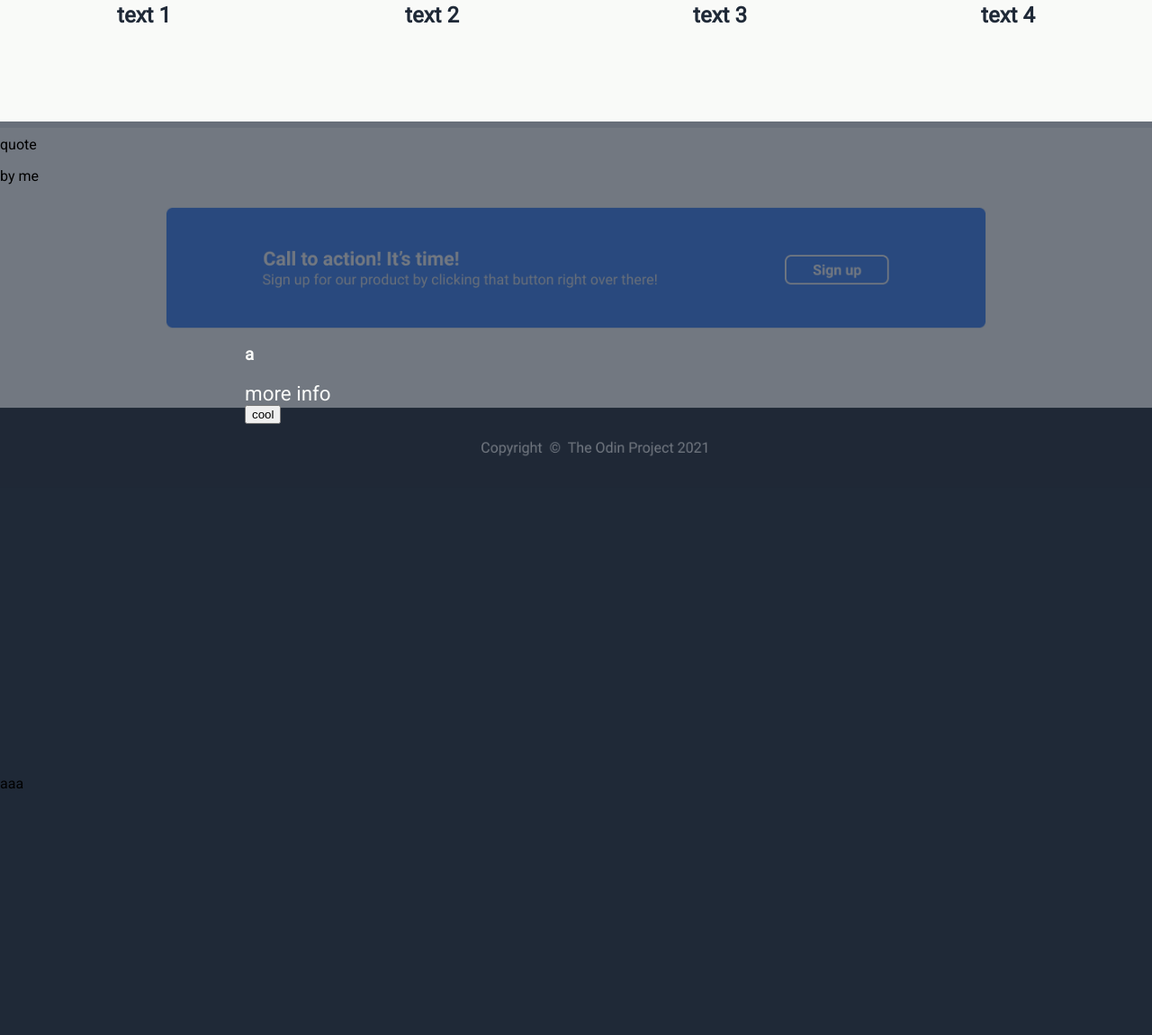
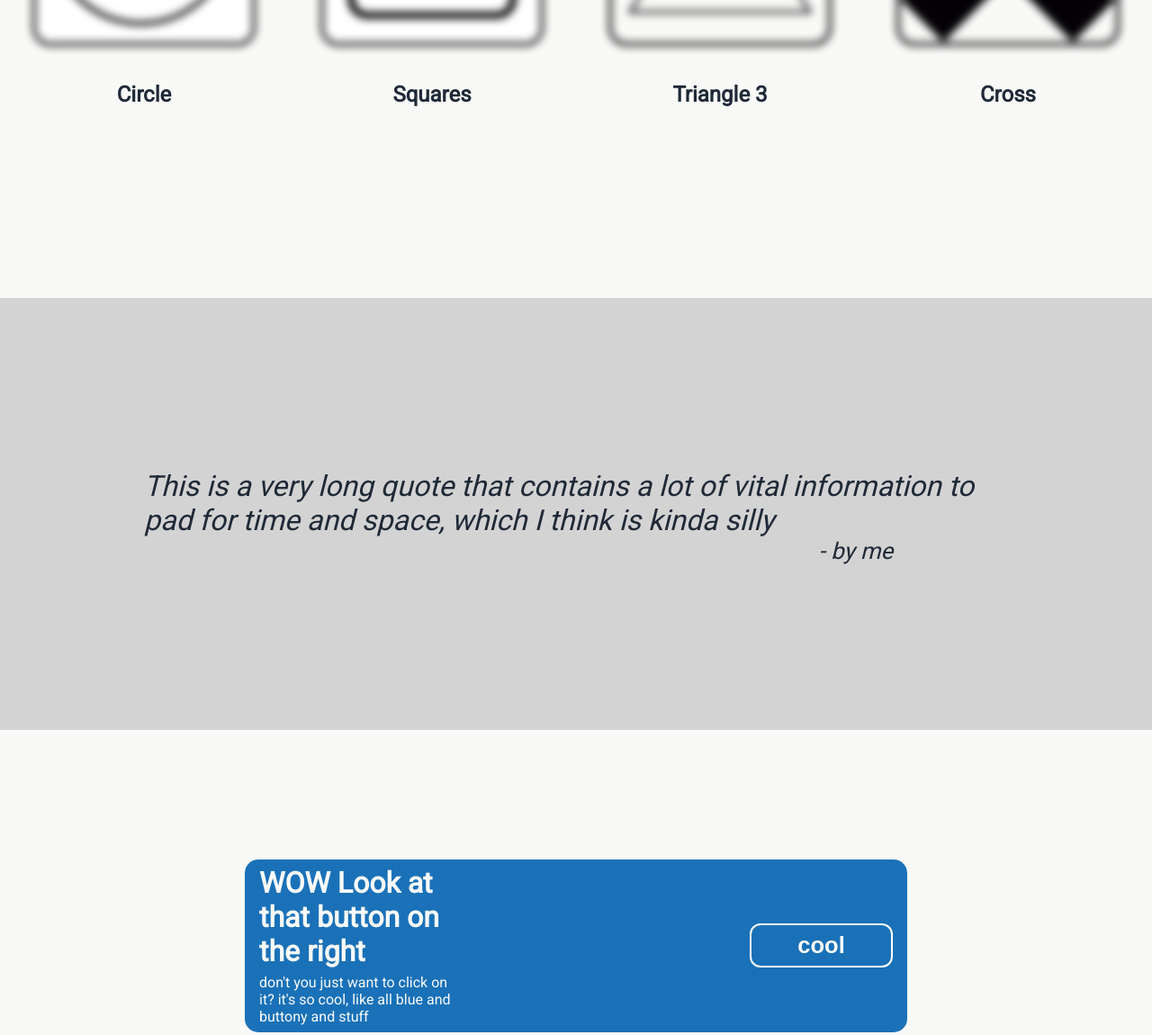
Before and after one commit to DoubleVadd/landing-page, a plain HTML site: page index.html in a window 1280 px wide. Shown: the part 1158-2308 px from the top of the page at 90% size. Before the commit the page ends 2038 px from the top, so only its background shows below. Drawn offline with Linux system fonts and the light colour scheme.

Commit message:
Finished the template outlined in the odin project document

```diff
--- a/index.html
+++ b/index.html
@@ -32,39 +32,39 @@
         <div class="infocard">
             <div class="cards">
                 <img src="./images/circle.png" alt="circle">
-                <p>text 1</p>
+                <p>Circle</p>
             </div>
             <div class="cards">
                 <img src="./images/square.png" alt="square">
-                <p>text 2</p>
+                <p>Squares</p>
             </div>
             <div class="cards">
                 <img src="./images/triangle.png" alt="triangle">
-                <p>text 3</p>
+                <p>Triangle 3</p>
             </div>
             <div class="cards">
                 <img src="./images/x.png" alt="X">
-                <p>text 4</p>
+                <p>Cross</p>
             </div>
         </div>
     </div>
     <div class="quote">
         <div class="quote-container">
-            <p class="quote-written">quote</p>
-            <p class="author">by me</p>
+            <p class="quote-written">This is a very long quote that contains a lot of vital information to pad for time and space, which I think is kinda silly</p>
+            <p class="author">- by me</p>
         </div>
     </div>
-    <div class="highlight">
+    <div class="highlight highlight2">
         <div class="important-info">
             <div class="info-left">
-                <h3>a</h3>
-                <p>more info</p>
+                <h3>WOW Look at that button on the right</h3>
+                <p>don't you just want to click on it? it's so cool, like all blue and buttony and stuff</p>
             </div>
             <button>cool</button>
         </div>
     </div>
     <footer>
-        aaa
+        <p>Something Interesting By me?</p>
 
     </footer>
 </body>
--- a/style.css
+++ b/style.css
@@ -5,7 +5,7 @@ body{
     margin: 0%;
     display: flex;
     flex-direction: column;
-    background-image: url('./images/01.png');
+    /* background-image: url('./images/01.png'); */
     background-repeat: no-repeat;
     background-size: 100% auto;
 
@@ -41,6 +41,7 @@ header{
     color: #F9FAF8;
     font-weight: bold;
     font-size: 1.6rem;
+    margin-right: 1em;
 }
 
 .highlight{
@@ -117,7 +118,7 @@ header{
     display: flex;
     flex-wrap: wrap;
     width: 80rem;
-    height: fit-content;
+    height: 35rem;
     justify-content: space-around;
 }
 
@@ -131,13 +132,118 @@ header{
 }
 
 .cards img{
+    margin-top: 5em;
+    border-radius: 20px;
     height: 15em;
     width: 15em;
     object-fit: cover;
+    border: 4px solid black;
+    filter:blur(5px)
 }
+
+.cards img:hover{
+    /* border-radius: 100px; */
+    border: 0px solid wheat;
+    height: 16em;
+    width: 16em;
+    /* box-shadow: 10px 10px 1px 10px rgba(0, 0, 255, 0.295); */
+    filter:blur(0px)
+
+}
+
 
 .cards p{
     color: #1F2937;
     font-weight: 700;
     font-size: 1.5em;
 }
+
+
+.quote{
+    height: 30rem;
+    display: flex;
+    flex-direction: column;
+    align-items: center;
+    justify-content: center;
+    background-color: lightgray;
+}
+
+.quote-written{
+    font-weight: 400;
+    font-style: italic;
+    width: 30em;
+    font-size: 2em;
+    color: #1F2937;
+    margin-bottom: 0;
+}
+
+.author{
+    font-style: oblique;
+    text-align: end;
+    color: #1F2937;
+    font-size: 1.6em;
+    margin-right: 5em;
+    margin-top: 0;
+}
+
+.important-info{
+    background-color: rgb(26, 113, 184);
+    padding: 1em;
+    height: 10rem;
+    border-radius: 15px;
+    display: flex;
+    align-items: center;
+    justify-content: center;
+}
+
+.important-info h3{
+    text-align: left;
+    margin: 0;
+    font-size: 2em;
+    font-weight: 900;
+}
+
+.important-info p{
+    text-align: left;
+    font-size: 1em;
+    font-weight: 100;
+    margin-top: 0.4em;
+}
+.info-left{
+    margin-right: 20em;
+}
+
+
+.important-info button{
+    padding: 0.3em 2em;
+    border-radius: 12px;
+    color: #F9FAF8;
+    font-weight: 700;
+    border: 2px solid white;
+    background: none;
+    font-size: 1.6em;
+}
+
+
+.important-info button:hover{
+    padding: 0.3em 2em;
+    border-radius: 12px;
+    color: rgb(26, 113, 184);
+    font-weight: 700;
+    background:#F9FAF8;
+    font-size: 1.6em;
+}
+
+.highlight2{
+    background-color: #F9FAF8;
+    height: 10em;
+}
+
+footer{
+    display: flex;
+    justify-content: center;
+    font-size: 1em;
+    padding: 1em;
+    height: 3em;
+    color: #F9FAF8;
+}
```
